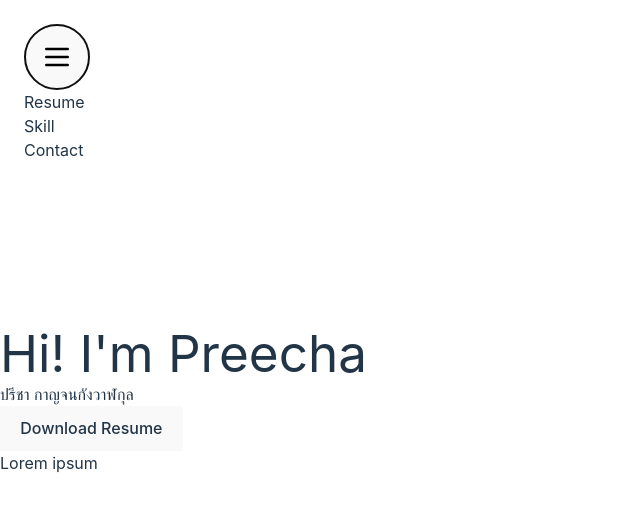
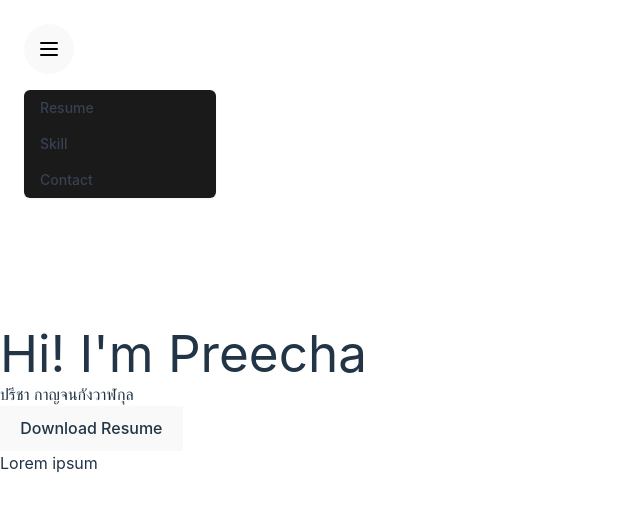
Before and after one commit to Alpaoca/my-portfolio, a React (Vite) app: page / in a window 1280 px wide. Both pictures are taken after a click on the button 57 px from the left and 57 px from the top of the page. Shown: the top 512 px of the page, without its empty margins (0-640 px from the left). Built offline with nearby package versions, Linux system fonts and the light colour scheme.

Commit message:
Add nav menu burger

```diff
--- a/src/components/layout/Nav.tsx
+++ b/src/components/layout/Nav.tsx
@@ -2,27 +2,61 @@ import { useState } from "react";
 
 function Nav() {
   const [toggle, setToggle] = useState(false);
+  const [showMenu, setShowMenu] = useState(false);
   const toggleState = () => {
     setToggle((prevState) => !prevState);
+    if (!toggle) {
+      // If opening the menu, set a timeout to show the menu items
+      setTimeout(() => setShowMenu(true), 500);
+    } else {
+      // If closing the menu, hide the menu items immediately
+      setShowMenu(false);
+    }
   };
+
+  const menuItems = [
+    { href: "#", text: "Resume" },
+    { href: "#", text: "Skill" },
+    { href: "#", text: "Contact" },
+  ];
+
+  const Menu = menuItems.map((item, index) => (
+    <a
+      key={index}
+      href={item.href}
+      className={`block px-4 py-2 text-sm text-gray-700 hover:bg-gray-100 transition-all ease-linear ${
+        showMenu ? "opacity-100 translate-x-0" : "opacity-0 translate-x-10"
+      }`}
+      style={{
+        transitionProperty: "opacity, transform",
+        transitionDuration: "300ms",
+        transitionDelay: `${index * 300}ms`,
+      }}
+    >
+      {item.text}
+    </a>
+  ));
 
   return (
     <>
-      <nav className="absolute left-[1.5rem] top-[1.5rem] w-[10rem]">
-        <button onClick={toggleState} className="rounded-full p-[1rem]">
+      <nav className="absolute left-[1.5rem] top-[1.5rem]">
+        <button
+          onClick={toggleState}
+          className="rounded-full p-[0.75rem] transition-all duration-300 ease-in-out transform hover:scale-[1.25]"
+        >
           <img
             src="images\burger-menu-svgrepo-com.svg"
-            className="size-[2rem]"
+            className="size-[1.5rem]"
             alt="Navigation burger menu icon"
           />
         </button>
-        {toggle && (
-          <>
-            <p>Resume</p>
-            <p>Skill</p>
-            <p>Contact</p>
-          </>
-        )}
+        <div
+          className={`mt-[1rem] w-[12rem] bg-[#1a1a1a] rounded-md shadow-sm transition-background duration-[1s] ease-in-out ${
+            toggle ? "max-h-[12rem] opacity-100" : "max-h-0 opacity-0"
+          }`}
+        >
+          {Menu}
+        </div>
       </nav>
     </>
   );
--- a/src/index.css
+++ b/src/index.css
@@ -47,14 +47,6 @@ button {
   font-family: inherit;
   background-color: #1a1a1a;
   cursor: pointer;
-  transition: border-color 0.25s;
-}
-button:hover {
-  border-color: #646cff;
-}
-button:focus,
-button:focus-visible {
-  outline: 4px auto -webkit-focus-ring-color;
 }
 
 @media (prefers-color-scheme: light) {
```
